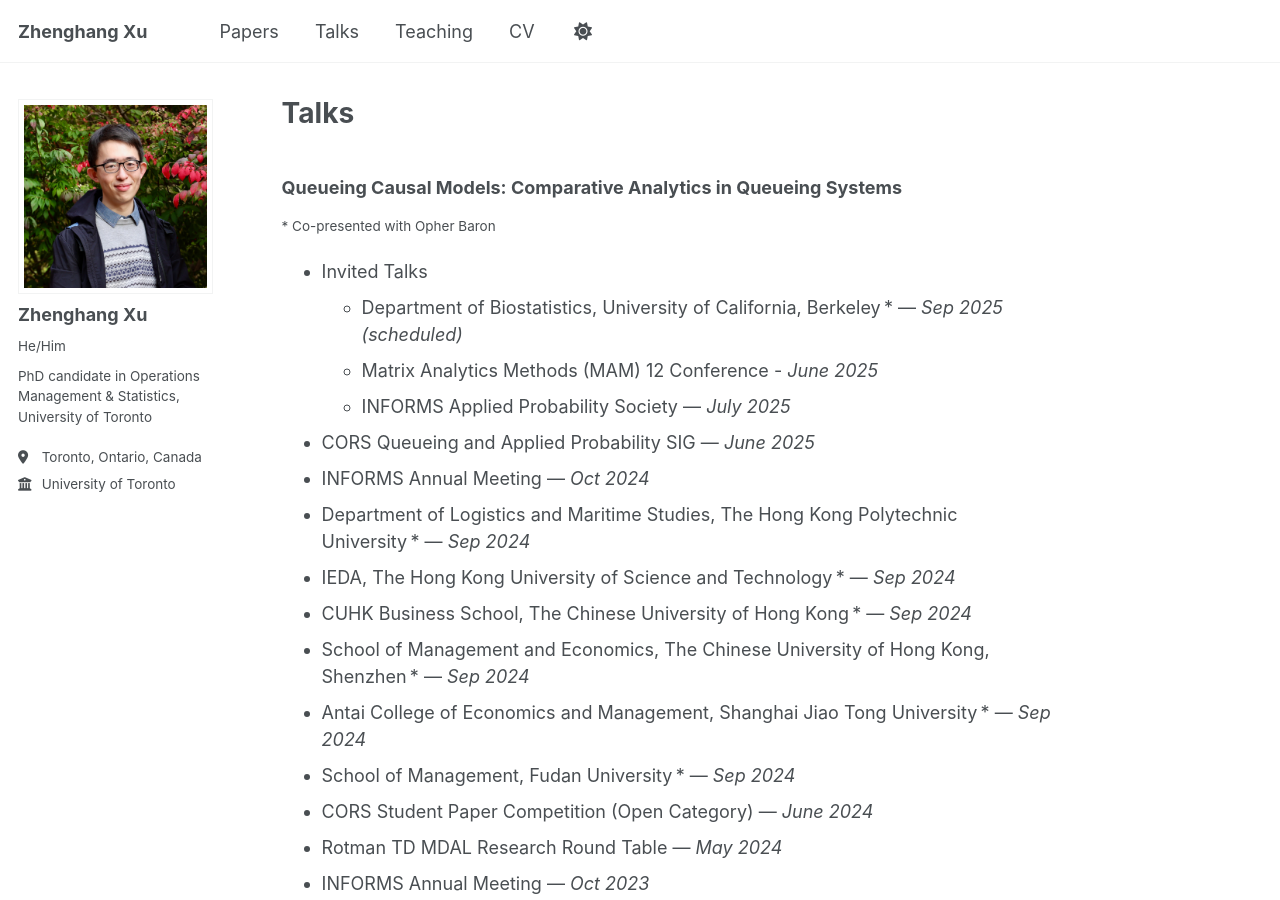
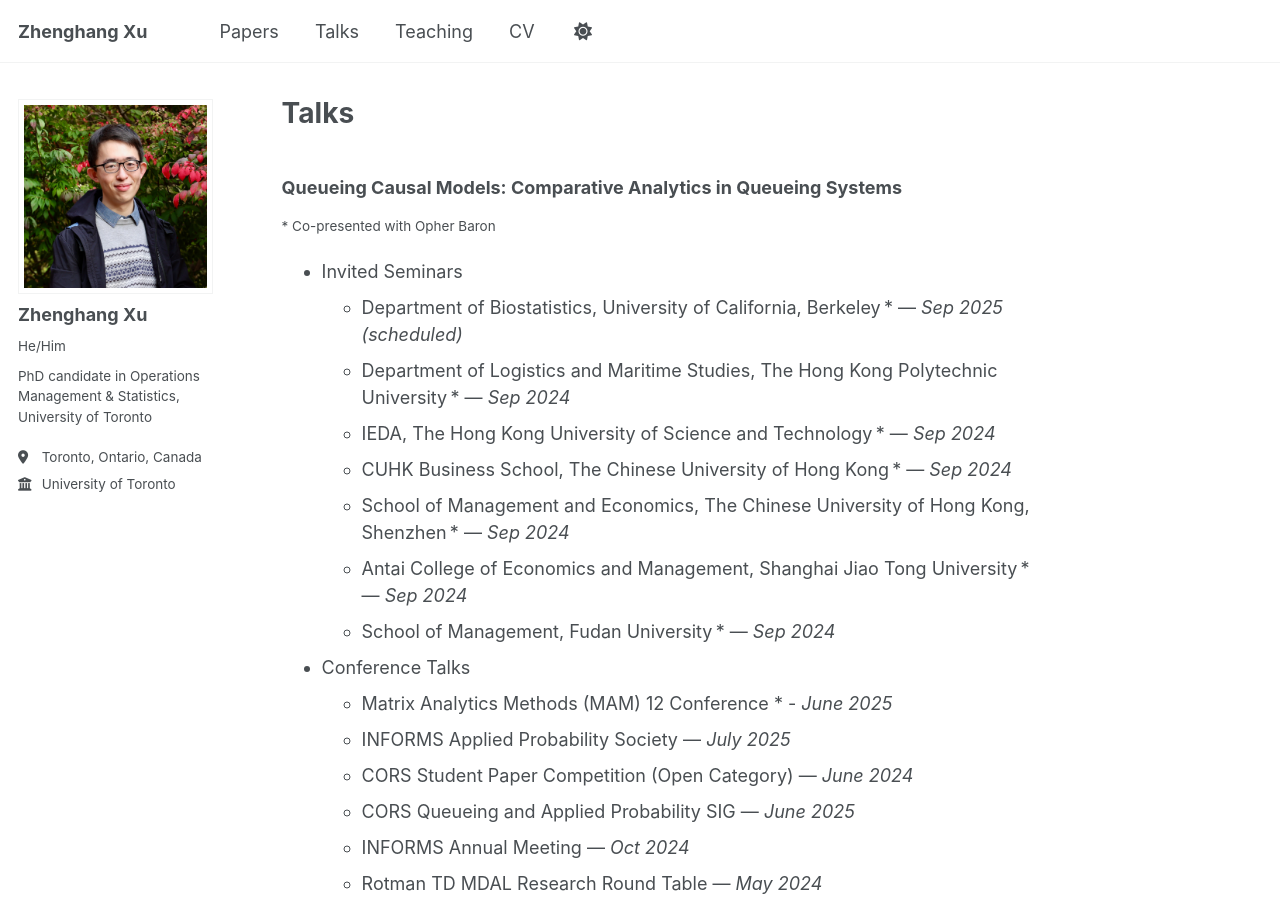
Before and after one commit to zhenghangxu-baymax/zhenghangxu-baymax.github.io, a Jekyll site: the page built from _pages/talks.md, in a window 1280 px wide and 900 px high. Built offline with Jekyll 4.4.1, drawn with Linux system fonts in a browser that asks for light colours.

Commit message:
Update talks.md

```diff
--- a/_pages/talks.md
+++ b/_pages/talks.md
@@ -5,22 +5,23 @@ permalink: /talks/
 
 ### Queueing Causal Models: Comparative Analytics in Queueing Systems
 <sub>* Co-presented with Opher Baron</sub>
-- Invited Talks
+- Invited Seminars
   - Department of Biostatistics, University of California, Berkeley * — *Sep 2025 (scheduled)*
-  - Matrix Analytics Methods (MAM) 12 Conference - *June 2025*
+  - Department of Logistics and Maritime Studies, The Hong Kong Polytechnic University * — *Sep 2024*
+  - IEDA, The Hong Kong University of Science and Technology * — *Sep 2024*
+  - CUHK Business School, The Chinese University of Hong Kong * — *Sep 2024*
+  - School of Management and Economics, The Chinese University of Hong Kong, Shenzhen * — *Sep 2024*
+  - Antai College of Economics and Management, Shanghai Jiao Tong University * — *Sep 2024*
+  - School of Management, Fudan University * — *Sep 2024*
+- Conference Talks
+  - Matrix Analytics Methods (MAM) 12 Conference * - *June 2025*
   - INFORMS Applied Probability Society — *July 2025*
-- CORS Queueing and Applied Probability SIG — *June 2025*
-- INFORMS Annual Meeting — *Oct 2024*
-- Department of Logistics and Maritime Studies, The Hong Kong Polytechnic University * — *Sep 2024*
-- IEDA, The Hong Kong University of Science and Technology * — *Sep 2024*
-- CUHK Business School, The Chinese University of Hong Kong * — *Sep 2024*
-- School of Management and Economics, The Chinese University of Hong Kong, Shenzhen * — *Sep 2024*
-- Antai College of Economics and Management, Shanghai Jiao Tong University * — *Sep 2024*
-- School of Management, Fudan University * — *Sep 2024*
-- CORS Student Paper Competition (Open Category) — *June 2024*
-- Rotman TD MDAL Research Round Table — *May 2024*
-- INFORMS Annual Meeting — *Oct 2023*
-- CORS Annual Meeting — *June 2023*
+  - CORS Student Paper Competition (Open Category) — *June 2024*
+  - CORS Queueing and Applied Probability SIG — *June 2025*
+  - INFORMS Annual Meeting — *Oct 2024*
+  - Rotman TD MDAL Research Round Table — *May 2024*
+  - INFORMS Annual Meeting — *Oct 2023*
+  - CORS Annual Meeting — *June 2023*
 
 
 ---
```
